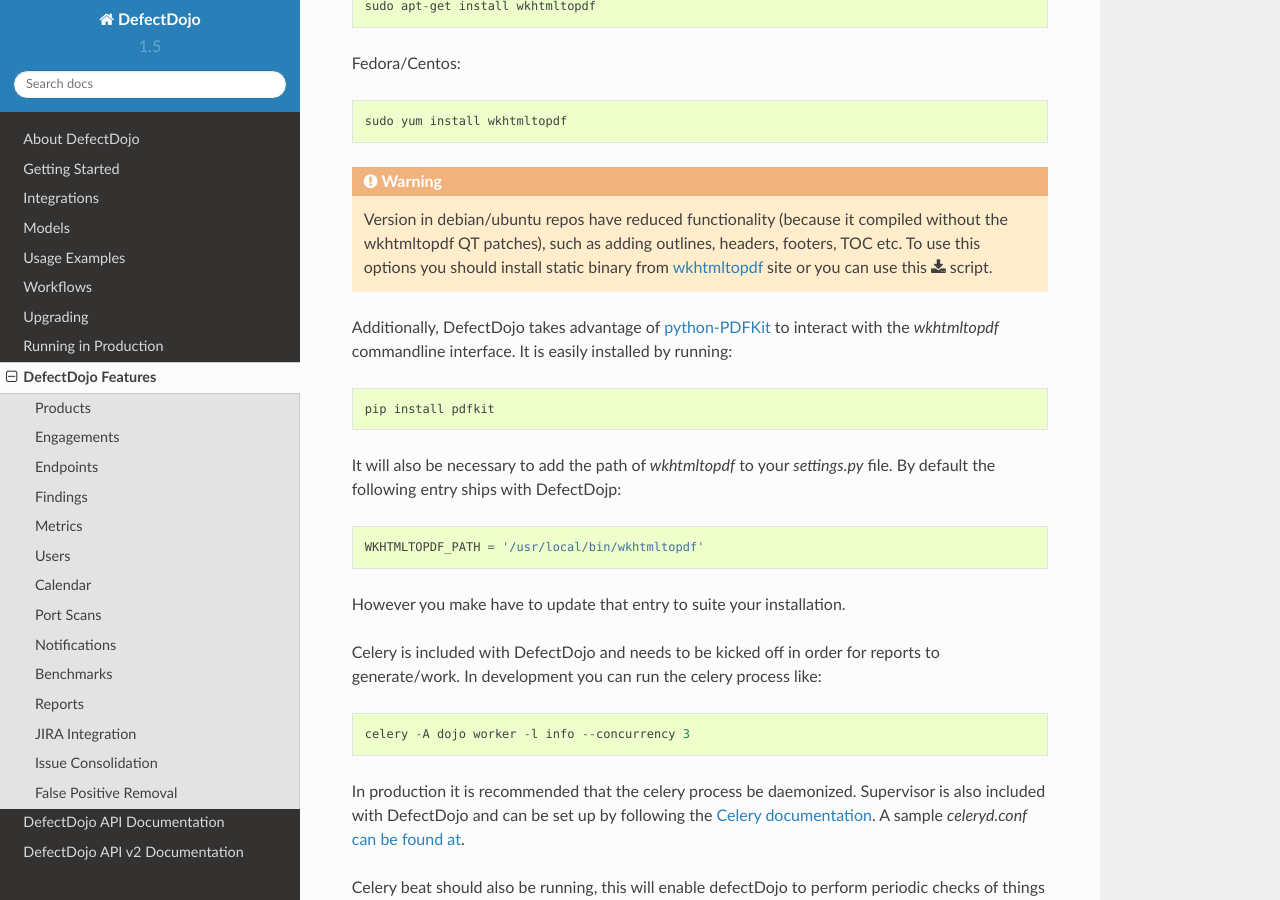
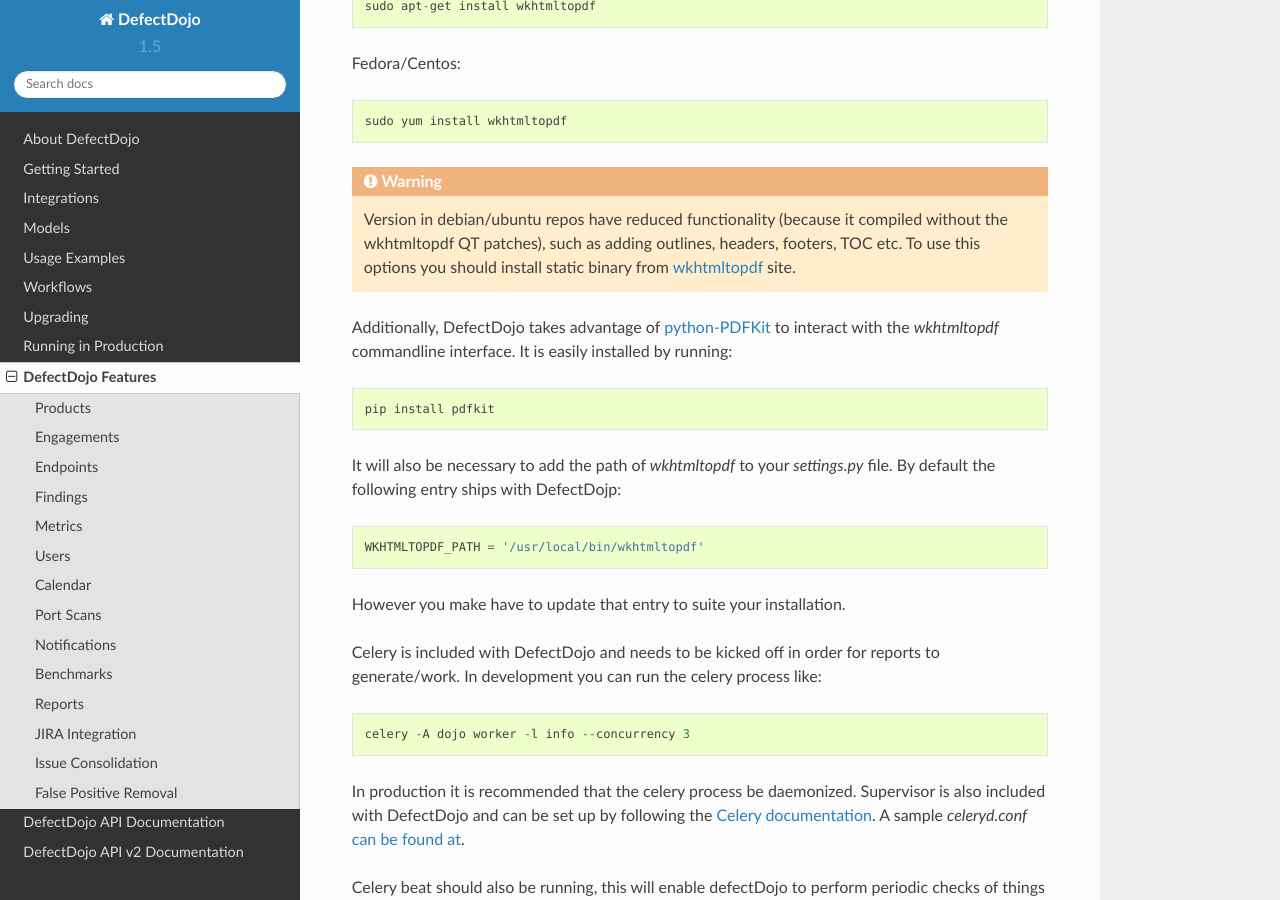
Before and after one commit to DefectDojo/Documentation, a Sphinx documentation site: the page built from docs/features.rst, in a window 1280 px wide and 900 px high, scrolled down 18139 px. Built offline with Sphinx 7.4.7 and the Read the Docs theme 2.0.0, drawn with Linux system fonts in a browser that asks for light colours.

Commit message:
Remove dead reference to reports.sh - fixes #27
Remove reference to non-existing reports.sh script, fixing #27.
Documentation should now build 'all green'.

Signed-off-by: Piotr PAWLICKI <piotrek@seovya.net>

```diff
--- a/docs/features.rst
+++ b/docs/features.rst
@@ -497,7 +497,7 @@
 .. Warning::
     Version in debian/ubuntu repos have reduced functionality (because it compiled without the wkhtmltopdf QT
     patches), such as adding outlines, headers, footers, TOC etc. To use this options you should install static binary
-    from `wkhtmltopdf`_ site or you can use this :download:`script <../reports.sh>`.
+    from `wkhtmltopdf`_ site.
 
 Additionally, DefectDojo takes advantage of `python-PDFKit`_ to interact with the `wkhtmltopdf` commandline interface.
 It is easily installed by running: ::
```
